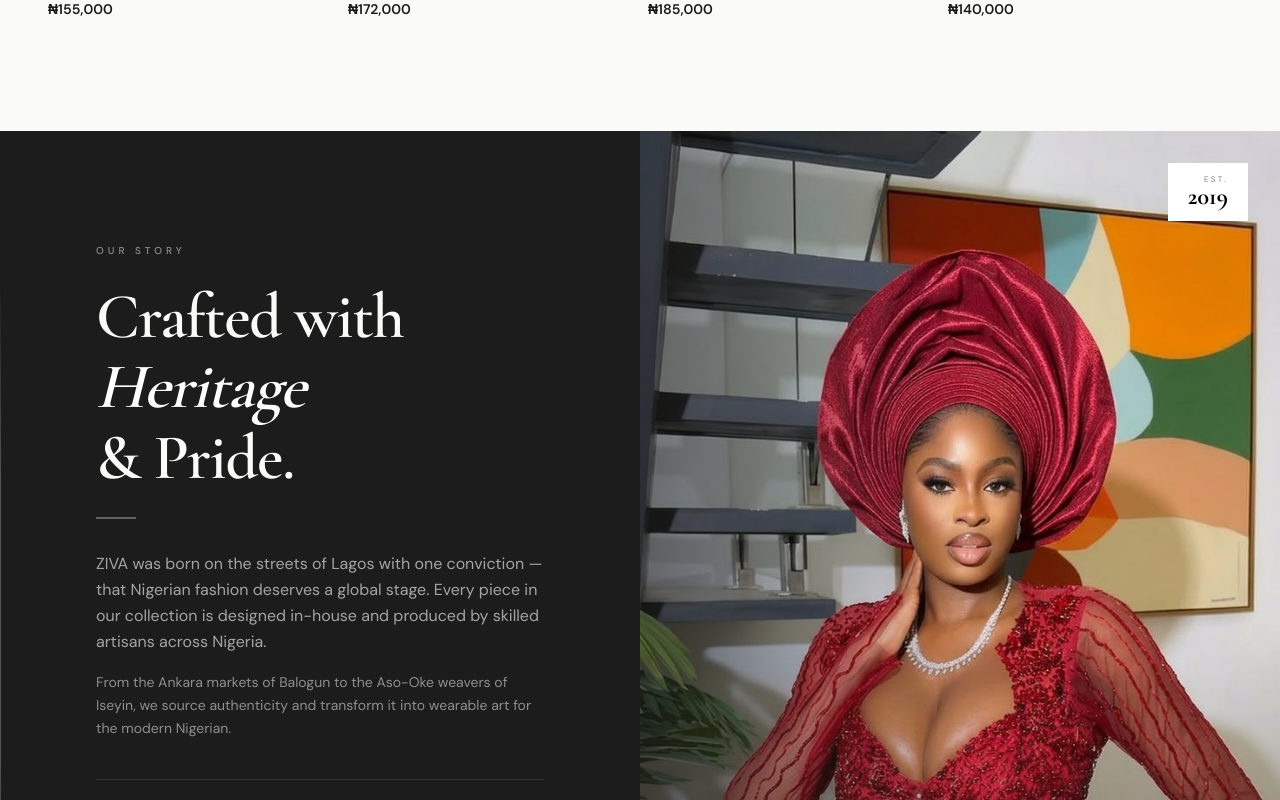
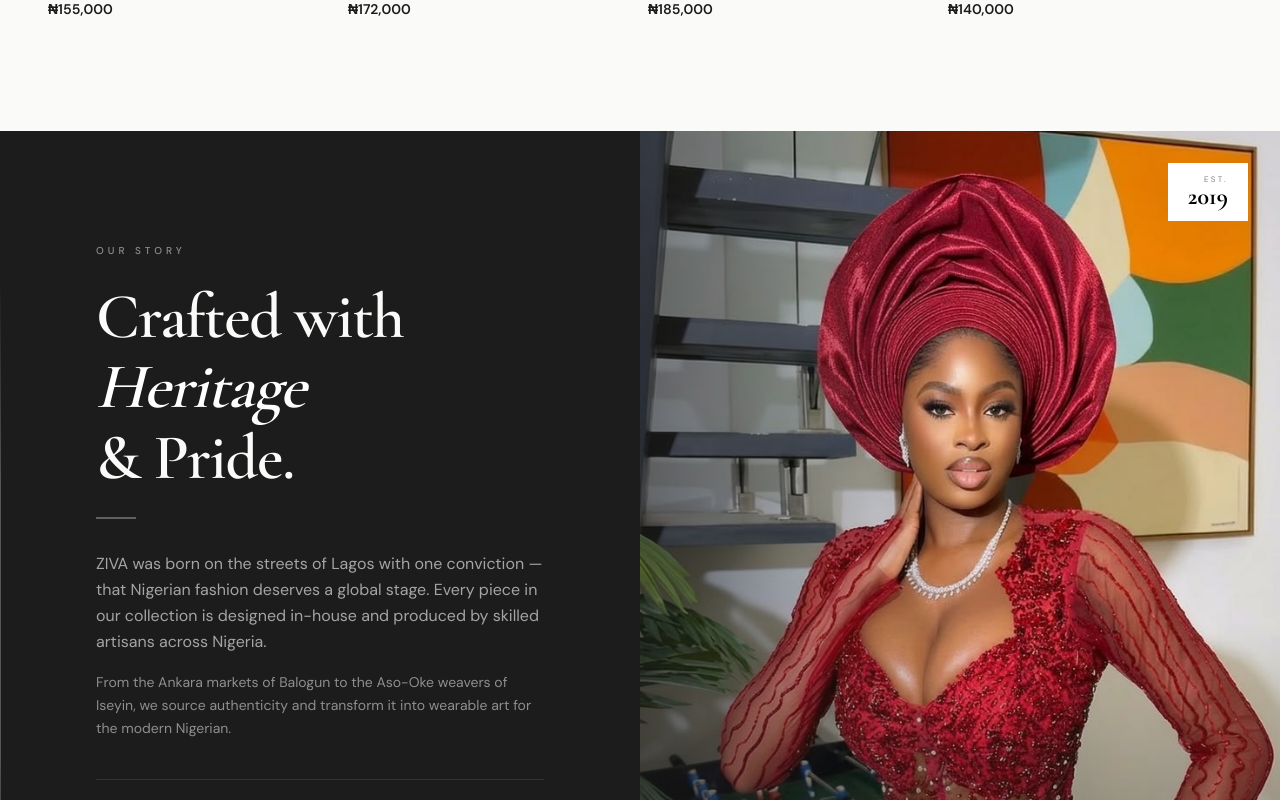
Before and after one commit to adeoluwaadeoye/ziva, a Next.js app: page / in a window 1280 px wide. Shown: the part 3900-4700 px from the top of the page. Built offline with nearby package versions, Linux system fonts and the light colour scheme; no server answers; the database is empty.

Commit message:
fix: Brandstory Hero for LCP Control

```diff
--- a/next.config.ts
+++ b/next.config.ts
@@ -7,6 +7,7 @@
     root: process.cwd(),
   },
   images: {
+    qualities: [75, 90, 100],
     localPatterns: [{ pathname: "/assets/**", search: "" }],
     remotePatterns: [
       { protocol: "https", hostname: "images.unsplash.com" },
--- a/src/app/globals.css
+++ b/src/app/globals.css
@@ -284,8 +284,8 @@
 @media (max-height: 500px) and (orientation: landscape) {
   .hero-landscape-compact { padding-top: 0.5rem; padding-bottom: 0.5rem; }
 
-  /* Story section image — cap height so it doesn't overflow the short viewport */
-  .story-img-landscape { height: 70svh; }
+  /* Story section image — tall enough to show the full portrait on landscape phones */
+  .story-img-landscape { height: 100svw; min-height: 320px; }
 
   /* Footer — reduce section padding so it scrolls comfortably on short screens */
   .footer-nl-band  { padding-top: 1.5rem; padding-bottom: 1.5rem; }
--- a/src/components/home/BrandStory.tsx
+++ b/src/components/home/BrandStory.tsx
@@ -72,12 +72,14 @@
         </div>
 
         {/* ── Image — RIGHT on desktop, SECOND on mobile ── */}
-        <div className="story-img-landscape relative h-[75vw] sm:h-[55vw] lg:h-auto lg:min-h-175">
+        <div className="story-img-landscape relative h-[100vw] sm:h-[80vw] lg:h-auto lg:min-h-175">
           <Image
             src="/assets/story-bg.jpg"
             alt="Nigerian master tailor at work"
             fill
-            className="object-cover object-top"
+            loading="eager"
+            quality={100}
+            className="object-cover object-center"
             sizes="(max-width: 1024px) 100vw, 50vw"
           />
           {/* Overlays */}
--- a/src/components/home/HeroSection.tsx
+++ b/src/components/home/HeroSection.tsx
@@ -102,7 +102,7 @@
               alt={s.eyebrow}
               fill
               priority={i === 0}
-              quality={90}
+              quality={100}
               {...(i > 0 && { loading: "eager" as const })}
               className="object-cover hero-img-pos"
               sizes="100vw"
```
